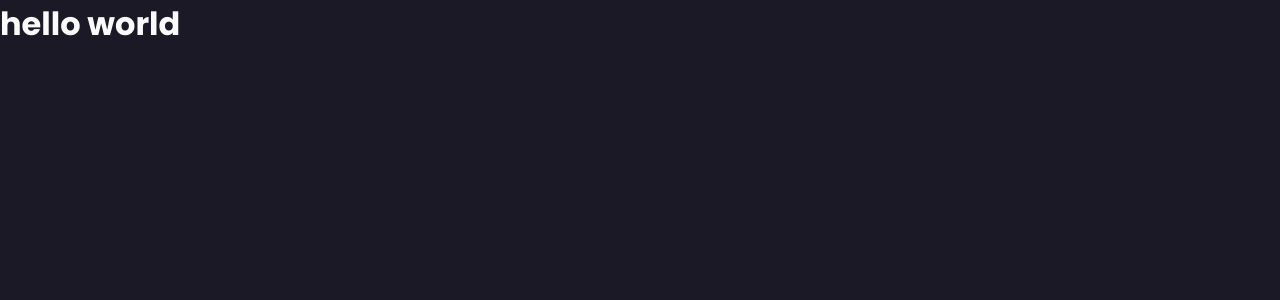
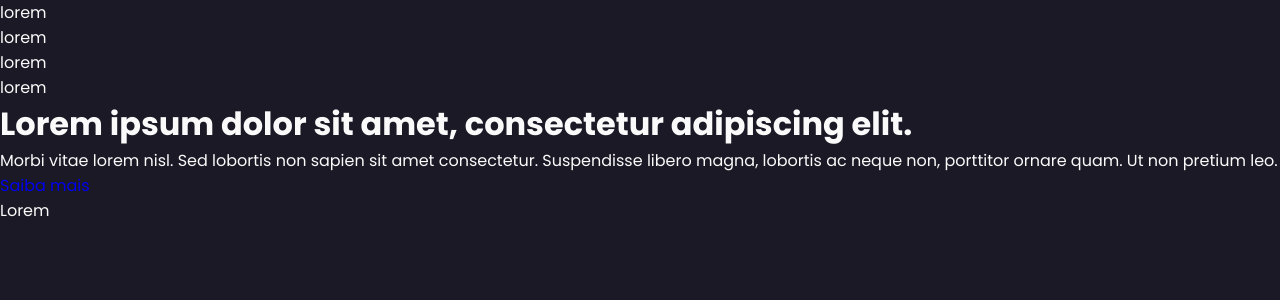
Before and after one commit to 42Dias/institutional-romtec, a React (Create React App) app: page / in a window 1280 px wide. Shown: the top 300 px of the page. Built offline with nearby package versions, Linux system fonts and the light colour scheme.

Commit message:
adding style

```diff
--- a/src/App.js
+++ b/src/App.js
@@ -4,7 +4,22 @@ function App() {
   return (
     <>
       <GlobalStyle />
-      <h1>hello world</h1>
+      <header>
+        <ul>
+          <li>lorem</li>
+          <li>lorem</li>
+          <li>lorem</li>
+          <li>lorem</li>
+        </ul>
+      </header>
+      <h1>Lorem ipsum dolor sit amet, consectetur adipiscing elit.</h1>
+      <p>
+        Morbi vitae lorem nisl. Sed lobortis non sapien sit amet consectetur.
+        Suspendisse libero magna, lobortis ac neque non, porttitor ornare quam.
+        Ut non pretium leo.
+      </p>
+      <a href='#'>Saiba mais</a>
+      <footer>Lorem</footer>
     </>
   )
 }
```
